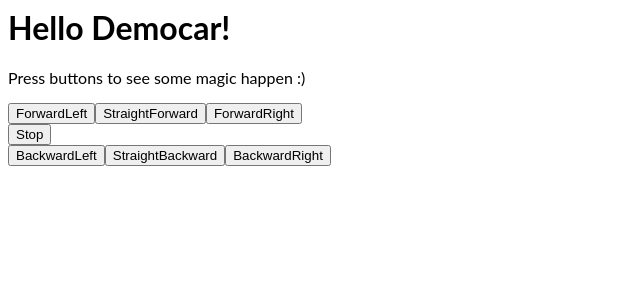
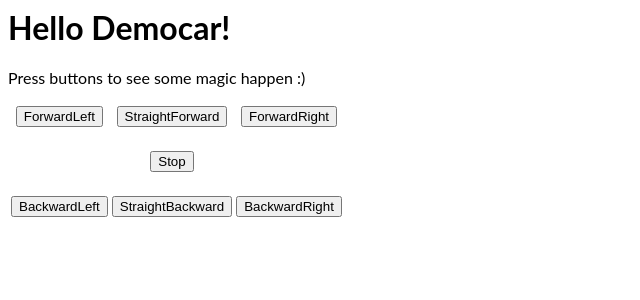
Before and after one commit to markku-creator/test_angular, an Angular app: page / in a window 1280 px wide. Shown: the top 300 px of the page, without its empty margins (0-640 px from the left). Built offline with nearby package versions, Linux system fonts and the light colour scheme.

Commit message:
buttons changed

```diff
--- a/src/app/app.component.html
+++ b/src/app/app.component.html
@@ -2,12 +2,20 @@
 <p>
   Press buttons to see some magic happen :)
 </p>
-<button>ForwardLeft</button>
-<button>StraightForward</button>
-<button>ForwardRight</button>
+<table>
+  <tr>
+<th><button>ForwardLeft</button></th>
+<th><button>StraightForward</button></th>
+<th><button>ForwardRight</button></th>
+</tr>
 <br/>
-<button>Stop</button>
+  <tr>
+<td></td><th><button>Stop</button></th>
+  </tr>
 <br/>
-<button>BackwardLeft</button>
-<button>StraightBackward</button>
-<button>BackwardRight</button>
+<tr>
+<th><button>BackwardLeft</button></th>
+<th><button>StraightBackward</button></th>
+<th><button>BackwardRight</button></th>
+  </tr>
+</table>
```
